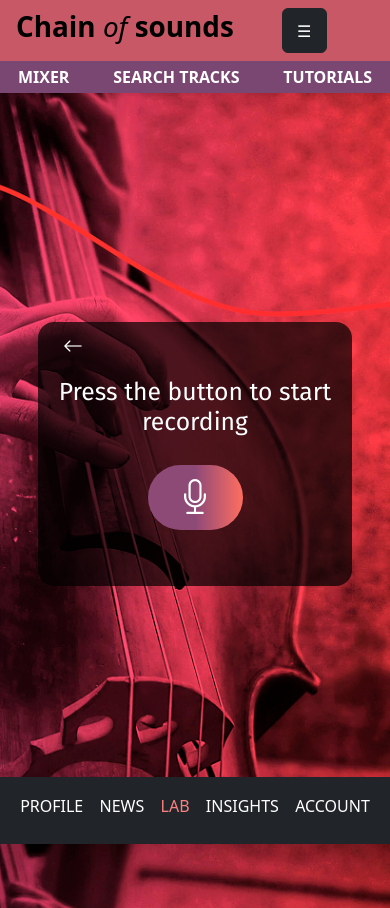
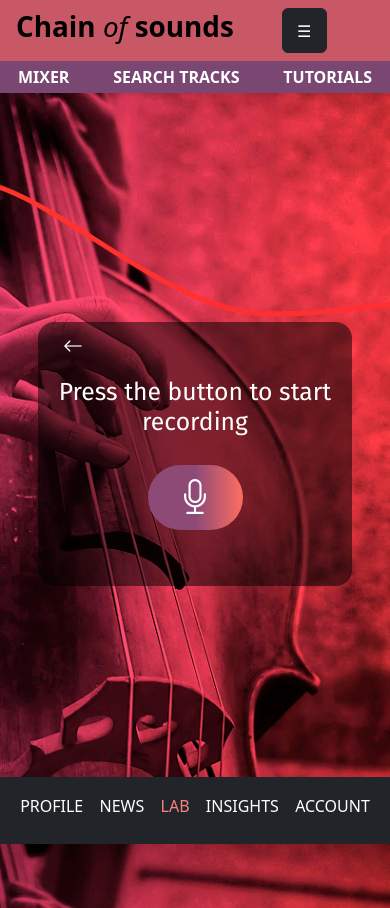
Before and after one commit to BreannaSand/audio-recorder, a React (Vite) app: page /intro in a window 390 px wide. Built offline with nearby package versions, Linux system fonts and the light colour scheme.

Commit message:
made mobile also version more transparent

```diff
--- a/src/components/Intro.jsx
+++ b/src/components/Intro.jsx
@@ -11,7 +11,7 @@ const Intro = () => {
         style={{
           width: '314px',
           height: '264px',
-          backgroundColor: 'rgba(0, 0, 0, 0.7)'
+          backgroundColor: 'rgba(0, 0, 0, 0.5)'
         }}
       >
         {/* Return button */}
--- a/src/components/Start.jsx
+++ b/src/components/Start.jsx
@@ -11,7 +11,7 @@ const Start = () => {
         style={{
           width: '314px',
           height: '199px',
-          backgroundColor: 'rgba(0, 0, 0, 0.7)'
+          backgroundColor: 'rgba(0, 0, 0, 0.5)'
         }}
       >
         {/* Title */}
```
